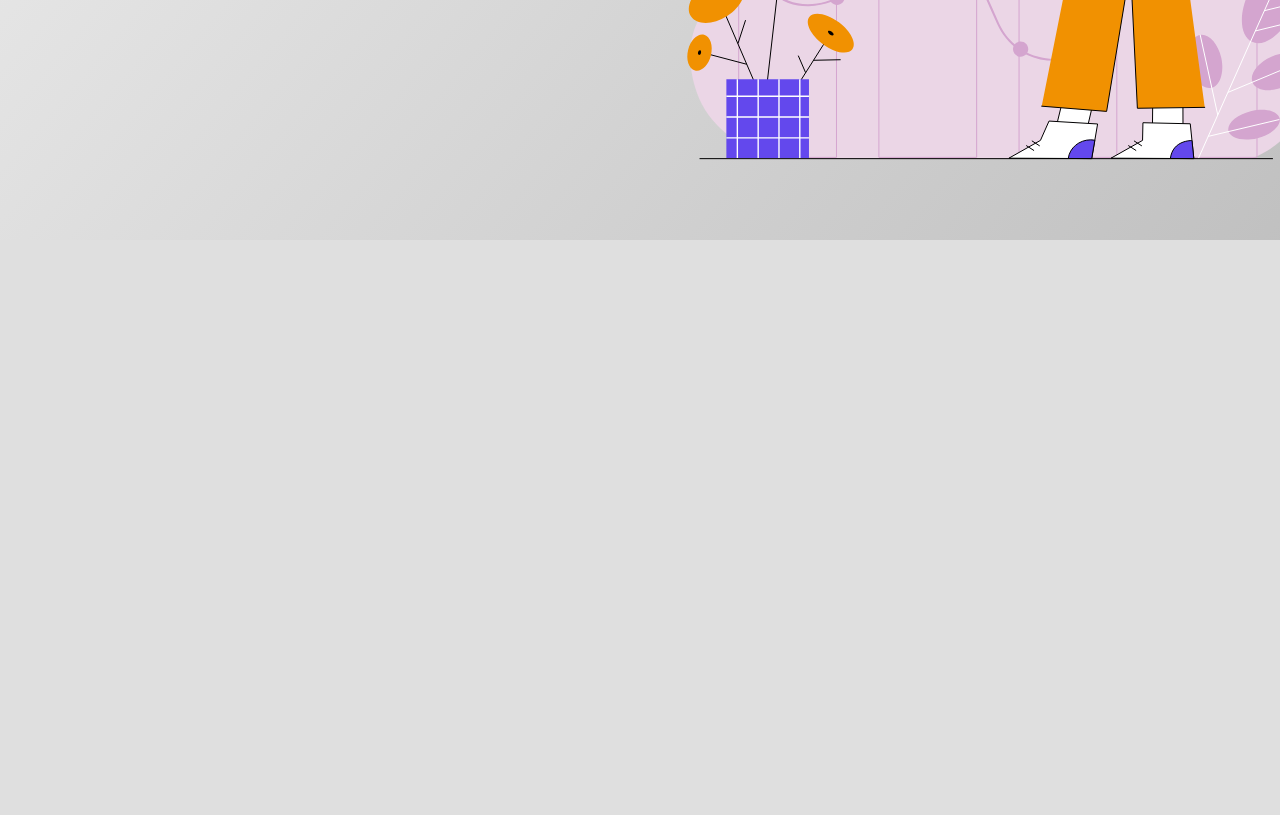
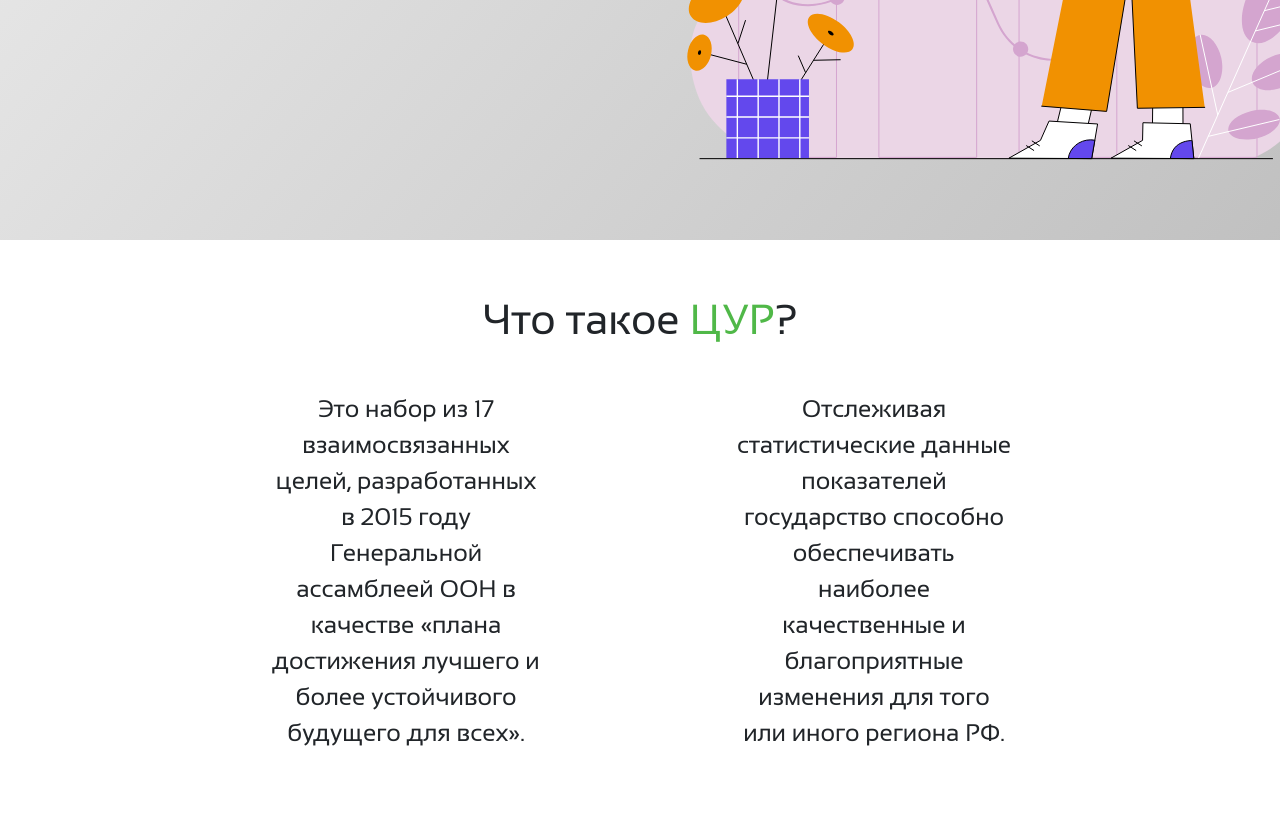
Before and after one commit to meowsl/invest-contest, a Flask app: page / in a window 1280 px wide; the page is wider, and only the part inside the window is pictured. Shown: the part 560-1375 px from the top of that part. Before the commit the page ends 800 px from the top of that part, so only its background shows below. Run offline with Flask 3, Linux system fonts and the light colour scheme; parts of the project's set-up code (start-up, migrations or seed data) failed here and were passed over; some libraries are stand-ins or nearby versions.

Commit message:
feat: description block

```diff
--- /dev/null
+++ b/server/static/css/description.css
@@ -0,0 +1,7 @@
+.highlight{
+  color: #50B848 !important;
+}
+
+.block-info{
+  font-size: 24px !important;
+}
--- a/server/static/css/index.css
+++ b/server/static/css/index.css
@@ -1,9 +1,18 @@
 @import url("fonts.css");
 @import url("header.css");
 @import url("banner.css");
+@import url("description.css");
 
 body, html{
   font-family: "Sansation";
   height: 100%;
   width: 100%;
 }
+
+.block-title{
+  font-size: 42px !important;
+}
+
+.block{
+  margin: 3rem 10rem;
+}
--- a/server/templates/index.html
+++ b/server/templates/index.html
@@ -53,6 +53,23 @@
 
     </div>
   </div>
+  <div class="description container-fluid d-flex justify-content-center align-items-center">
+    <div class="row block text-center">
+      <div class="col-12 block-title">
+        <p>Что такое <span class="highlight">ЦУР</span>?</p>
+      </div>
+      <div class="block-info col-6 mt-4 px-5">
+        <p class="mx-5">Это набор из 17 взаимосвязанных целей, разработанных в 2015 году Генеральной ассамблеей ООН в
+          качестве «плана
+          достижения лучшего и более устойчивого будущего для всех».</p>
+      </div>
+      <div class="block-info col-6 mt-4 px-5">
+        <p class="mx-5">Отслеживая статистические данные показателей государство способно обеспечивать наиболее
+          качественные и
+          благоприятные изменения для того или иного региона РФ.</p>
+      </div>
+    </div>
+  </div>
   <script src="{{ url_for('static', filename='js/bootstrap.min.js') }}"></script>
 </body>
 
```
